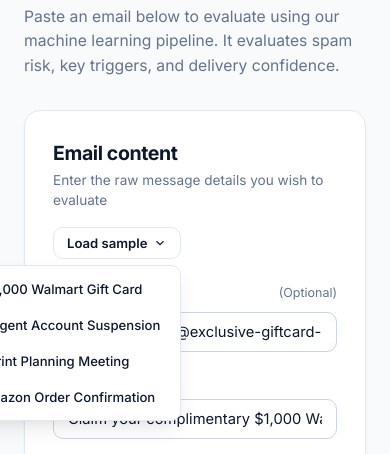
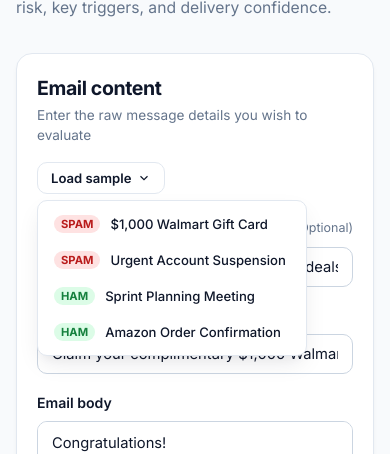
Before and after one commit to areeb239/Email-Spam-Classifier, a plain HTML site: page index.html in a window 390 px wide. Both pictures are taken after a click on the button "Load sample". Shown: the part 312-766 px from the top of the page. Drawn offline with Linux system fonts and the light colour scheme; no server answers.

Commit message:
Fix Load sample dropdown overflow on mobile screens

```diff
--- a/style.css
+++ b/style.css
@@ -889,8 +889,27 @@ pre {
         flex-wrap: wrap;
     }
 
+    .page-body {
+        padding: 24px 16px 40px;
+    }
+
+    .panel-card {
+        padding: 20px;
+    }
+
     .panel-header {
-        flex-wrap: wrap;
+        flex-direction: column;
+        align-items: stretch;
+    }
+
+    .sample-dropdown-wrapper {
+        align-self: flex-start;
+    }
+
+    .sample-menu {
+        left: 0;
+        right: auto;
+        width: min(270px, calc(100vw - 72px));
     }
 
     .modal-header {
```
